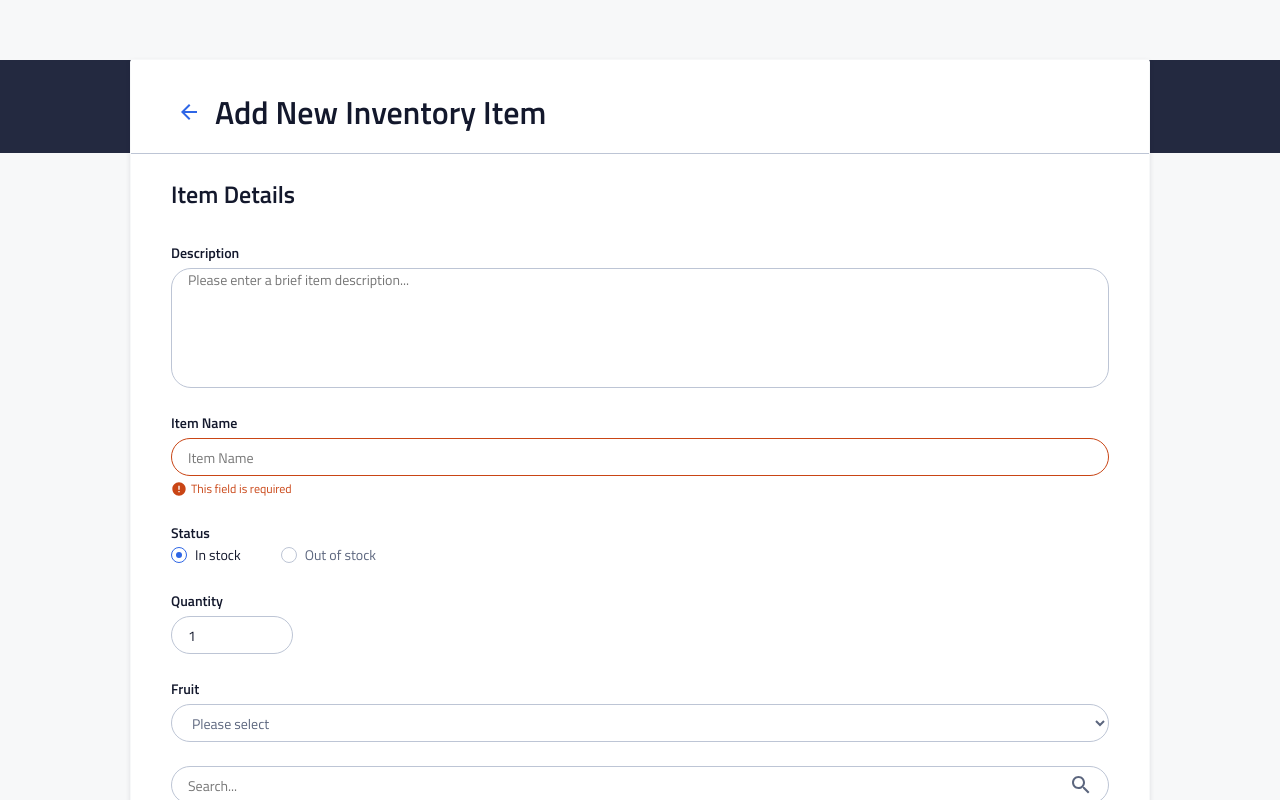
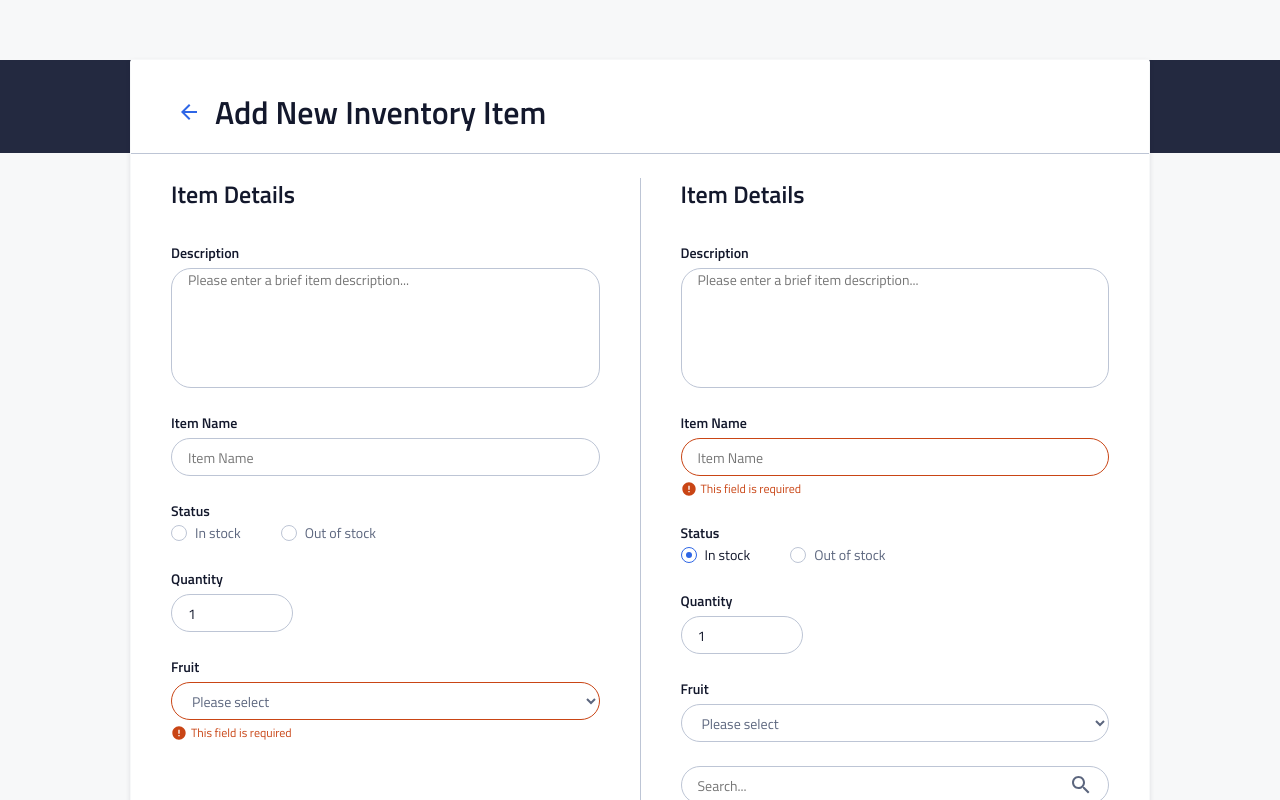
Before and after one commit to alperzini/instock-client, a React (Vite) app: page / in a window 1280 px wide. Shown: the top 800 px of the page. Built offline with nearby package versions, Linux system fonts and the light colour scheme.

Commit message:
add FieldsetsWrapper component and fix styling in padding in FieldsetField

```diff
--- a/src/components/FormFields/FieldsetField/FieldsetField.jsx
+++ b/src/components/FormFields/FieldsetField/FieldsetField.jsx
@@ -1,10 +1,10 @@
 import "./FieldsetField.scss";
 
 function FieldsetField(props) {
-    const { title, hasBorder, children } = props;
+    const { title, isSecond, children } = props;
 
     return (
-        <div className={`fieldset__wrapper ${hasBorder ? "fieldset__wrapper--border" : ""}`}>
+        <div className={`fieldset__wrapper ${isSecond ? "fieldset__wrapper--second" : ""}`}>
             <h2 className="fieldset__title">{title}</h2>
                 {children}
         </div>
--- a/src/components/FormFields/FieldsetField/FieldsetField.scss
+++ b/src/components/FormFields/FieldsetField/FieldsetField.scss
@@ -6,31 +6,34 @@
     &__wrapper {
         display: flex;
         flex-direction: column;
+        width: 100%;
         gap: pxToRem(16);
         padding: pxToRem(16) pxToRem(24) pxToRem(24);
         background-color: $color-white;
 
-        &--border {
-            border: none;
-            border-bottom: 1px solid $color-cloud;
-
-            @include tablet {
-                border: none;
-                border-right: 1px solid $color-cloud;
-            }
-        }
-
         @include tablet {
             gap: pxToRem(24);
-            padding: pxToRem(24) pxToRem(32) pxToRem(32);
+            padding: 0 pxToRem(32) 0 0;
         }
 
         @include desktop {
-            padding: pxToRem(24) pxToRem(40) pxToRem(32);
+            padding: 0 pxToRem(40) 0 0;
+        }
+
+        &--second {
+            @include tablet {
+                gap: pxToRem(24);
+                padding: 0 0 0 pxToRem(32);
+            }
+
+            @include desktop {
+                padding: 0 0 0 pxToRem(40);
+            }
         }
     }
 
     &__title {
+        font-family: $primary-font;
         font-size: $text-size-m-h2;
         line-height: $line-height-m-h2;
         color: $color-instock-black;
--- /dev/null
+++ b/src/components/FormFields/FieldsetsWrapper/FieldsetsWrapper.jsx
@@ -0,0 +1,13 @@
+import "./FieldsetsWrapper.scss";
+
+function FieldsetsWrapper({ children }) {
+
+    return (
+        <div className="fieldsets-wrapper__wrapper" >
+            <div className="fieldsets-wrapper" >
+                {children}
+            </div>
+        </div>
+    );
+}
+export default FieldsetsWrapper;
--- /dev/null
+++ b/src/components/FormFields/FieldsetsWrapper/FieldsetsWrapper.scss
@@ -0,0 +1,26 @@
+@use "../../../styles/variables" as *;
+@use "../../../styles/functions" as *;
+@use "../../../styles/mixins" as *;
+
+.fieldsets-wrapper {
+    display: flex;
+    flex-direction: column;
+    background-color: $color-cloud;
+    gap: 1px;
+
+    @include tablet {
+        flex-direction: row;
+    }
+
+    &__wrapper {
+        background-color: $color-white;
+
+        @include tablet {
+            padding: pxToRem(24) pxToRem(32) pxToRem(32);
+        }
+
+        @include desktop {
+            padding: pxToRem(24) pxToRem(40) pxToRem(32);
+        }
+    }
+}
--- a/src/pages/WarehousesPage/WarehousesPage.jsx
+++ b/src/pages/WarehousesPage/WarehousesPage.jsx
@@ -13,6 +13,7 @@ import FormButtonsWrapper from "../../components/formFields/FormButtonsWrapper/F
 import FormHeader from "../../components/formFields/FormHeader/FormHeader";
 import PageWrapper from "../../components/PageWrapper/PageWrapper";
 import BackArrowButton from "../../components/customButtons/BackArrowButton/BackArrowButton";
+import FieldsetsWrapper from "../../components/formFields/FieldsetsWrapper/FieldsetsWrapper";
 import { useState } from "react";
 
 const WarehousesPage = ({ warehouses, setWarehouses }) => {
@@ -52,20 +53,29 @@ const WarehousesPage = ({ warehouses, setWarehouses }) => {
             <div style={{ height: "60px" }}></div>
             <PageWrapper>
                 <FormHeader title={"Add New Inventory Item"} />
-                <FieldsetField title="Item Details" hasBorder={false} >
+                <FieldsetsWrapper>
+                    <FieldsetField title="Item Details" isSecond={false} >
+                        <DescriptionField onChange={handleDescChange} label="Description" name="description" id="description" placeholder="Please enter a brief item description..." value={desc} error="This field is required" isError={false} />
+                        <TextField onChange={handleNameChange} type="text" label="Item Name" name="name" id="name" placeholder="Item Name" value={name} error="This field is required" isError={false} />
+                        <StatusField legend="Status" name="status" selectedStatus={selectedStatus} onChange={handleRadioChange} />
+                        <QuantityField onChange={handleQuantityChange} label="Quantity" name="quantity" id="quantity" value={quantity} />
+                        <DropdownField onChange={handleListChange} options={options} label="Fruit" name="fruit" id="fruit" placeholder="Please select" selectedValue={selectedFruit} isError={true} error="This field is required" />
+                    </FieldsetField>
+                    <FieldsetField title="Item Details" isSecond={true} >
                         <DescriptionField onChange={handleDescChange} label="Description" name="description" id="description" placeholder="Please enter a brief item description..." value={desc} error="This field is required" isError={false} />
                         <TextField onChange={handleNameChange} type="text" label="Item Name" name="name" id="name" placeholder="Item Name" value={name} error="This field is required" isError={true} />
                         <StatusField legend="Status" name="status" selectedStatus={selectedStatus} onChange={handleRadioChange} />
                         <QuantityField onChange={handleQuantityChange} label="Quantity" name="quantity" id="quantity" value={quantity} />
                         <DropdownField onChange={handleListChange} options={options} label="Fruit" name="fruit" id="fruit" placeholder="Please select" selectedValue={selectedFruit} isError={false} error="This field is required" />
                         <SearchField onChange={handleSearchChange} name="search" id="search" placeholder="Search..." value={search} />
+                        <BackArrowButton />
                         <DeleteButton label="Delete" />
                     </FieldsetField>
+                </FieldsetsWrapper>
                 <FormButtonsWrapper>
                     <FormCancelButton />
-                    <FormAddButton label="+ Add Item" isDisabled={false} />
+                    <FormAddButton label="+ Add Item" isDisabled={true} />
                 </FormButtonsWrapper>
-                <BackArrowButton />
             </PageWrapper>
         </>
     );
```
Lines whose indentation alone changed are shown as unchanged.
